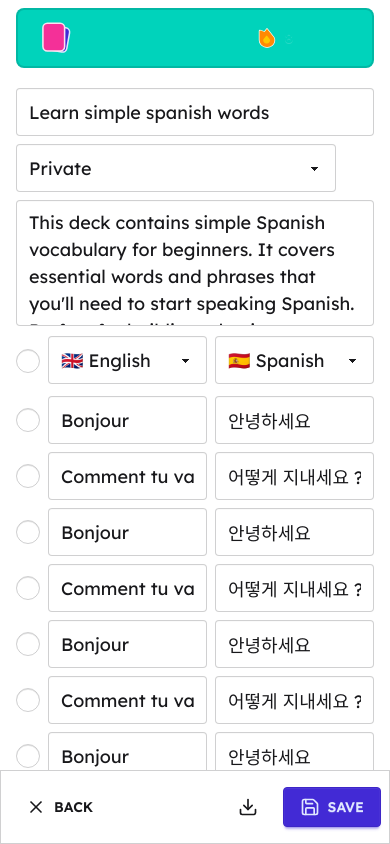
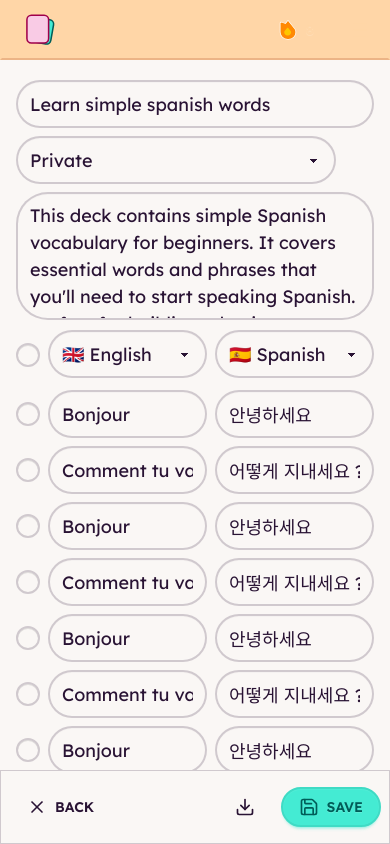
Before and after one commit to marques-kevin/app.tinycardo.com, a React (Vite) app: page /decks/1/update in a window 390 px wide. Built offline with nearby package versions, Linux system fonts and the light colour scheme.

Commit message:
chore: resize navbar on mobile (#19)

```diff
--- a/index.html
+++ b/index.html
@@ -1,5 +1,5 @@
 <!doctype html>
-<html lang="en" data-theme="light">
+<html lang="en" data-theme="cupcake">
   <head>
     <meta charset="UTF-8" />
     <link rel="icon" type="image/svg+xml" href="/favicon.svg" />
--- a/src/modules/global/components/global_navbar/global_navbar.tsx
+++ b/src/modules/global/components/global_navbar/global_navbar.tsx
@@ -15,8 +15,8 @@ export function Wrapper(props: ContainerProps) {
   const { formatMessage } = useIntl()
 
   return (
-    <div className="mt-2 px-4">
-      <nav className="bg-accent text-accent-content border-accent-content/20 rounded-box w-full border-2 px-2 py-2 pl-4">
+    <div className="md:mt-2 md:px-4">
+      <nav className="bg-accent text-accent-content md:border-accent-content/20 md:rounded-box border-b-accent-content/20 w-full border-2 border-transparent py-2 pl-4 md:px-2">
         <div className="flex items-center justify-between gap-4">
           <Link to="/" className="flex items-center gap-2">
             <GlobalLogo className="size-10" />
--- a/src/modules/params/redux/params_actions.ts
+++ b/src/modules/params/redux/params_actions.ts
@@ -113,7 +113,7 @@ export const global_app_initialized = createAsyncThunk<
     ),
   ])
 
-  dispatch(store_theme({ theme: theme || "light" }))
+  dispatch(store_theme({ theme: theme || "cupcake" }))
   dispatch(
     store_how_many_words_to_review({
       how_many_words_to_review: Number(how_many_words_to_review) || 50,
```
